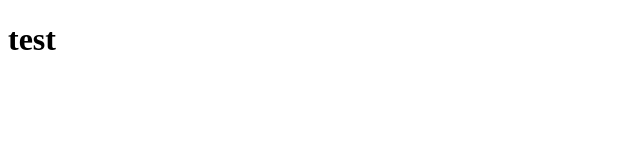
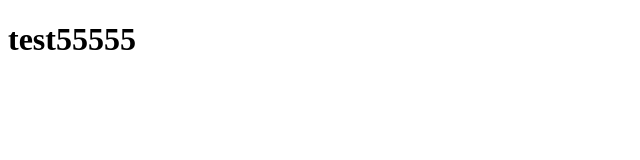
Before and after one commit to pandaaCoolbe/git-practice, a plain HTML site: page index.html in a window 1280 px wide. Shown: the whole page, without its empty margins (0-640 px from the left). Drawn offline with Linux system fonts and the light colour scheme.

Commit message:
test git reset

```diff
--- a/index.html
+++ b/index.html
@@ -7,6 +7,6 @@
   <title>Document</title>
 </head>
 <body>
-  <h1>test</h1>
+  <h1>test55555</h1>
 </body>
 </html>
```
